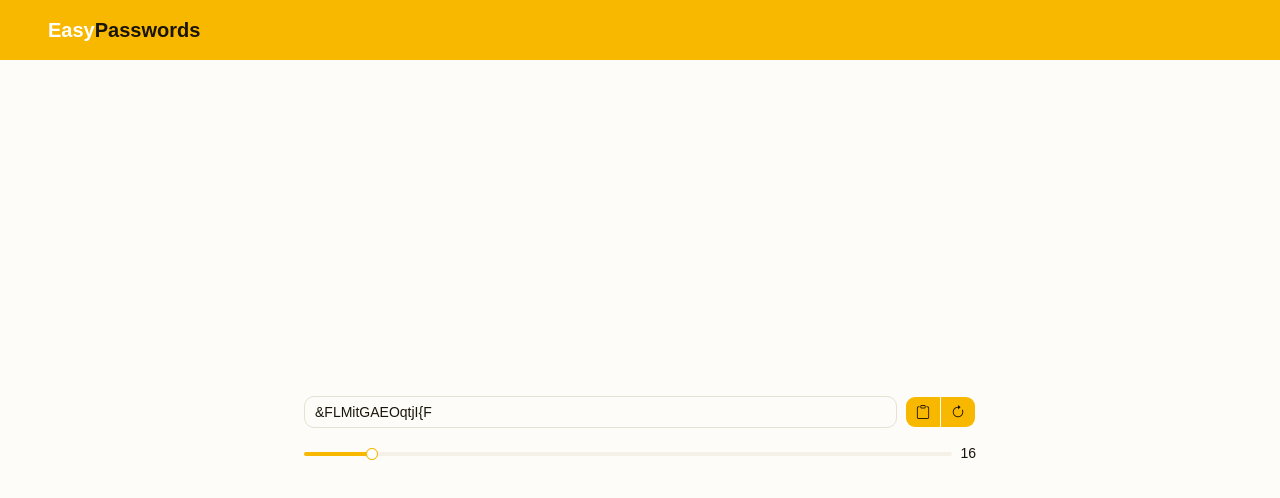
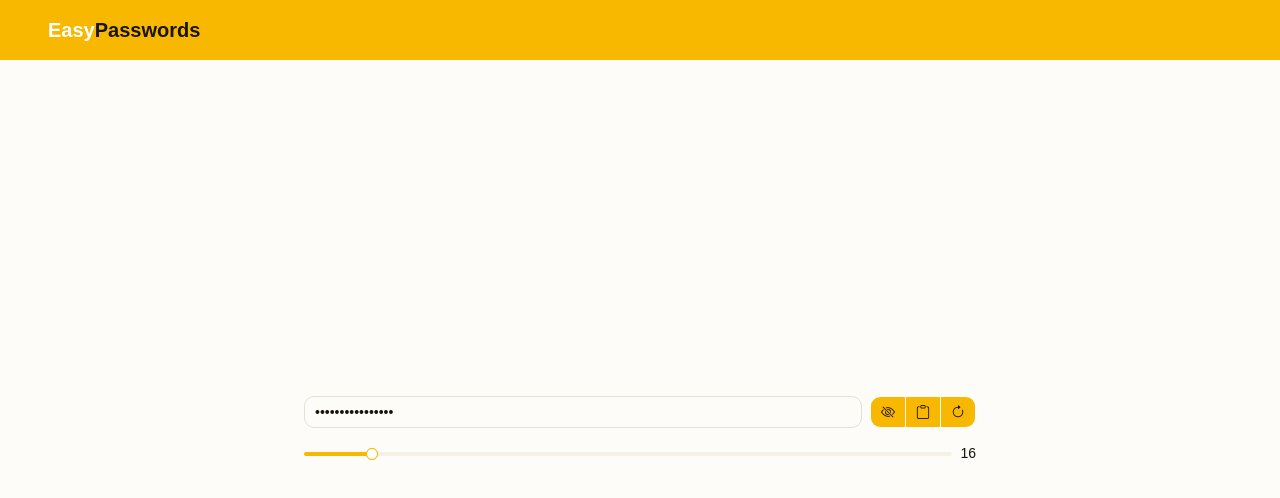
Before and after one commit to TheMineWay/easy-passwords, a React (Vite) app: page / in a window 1280 px wide. Shown: the top 498 px of the page. Built offline with nearby package versions, Linux system fonts and the light colour scheme.

Commit message:
feat: :sparkles: visibility

```diff
--- a/src/features/password-generator/components/password-generator-tool.tsx
+++ b/src/features/password-generator/components/password-generator-tool.tsx
@@ -31,13 +31,20 @@ export const PasswordGeneratorTool: React.FC = () => {
         }
     }, [password]);
 
+    /* Visibility */
+    const [isVisible, setVisible] = useState(false);
+    const onTogglePasswordVisibility = useCallback(() => setVisible((prev) => !prev), [setVisible]);
+
     /* Component */
 
     return <div className="flex flex-col gap-4">
         <div className="flex gap-2 w-full">
-            <Password className="flex-1" value={password} onChange={setPassword}/>
+            <Password className="flex-1" value={password} onChange={setPassword} visible={isVisible}/>
             <ButtonGroup>
-                <Button aria-label="Generate password" onClick={onCopyClick}>
+                <Button aria-label={isVisible ? 'Hide password' : 'Show password'} onClick={onTogglePasswordVisibility}>
+                    <i className={cn("bi", isVisible ? "bi-eye" : "bi-eye-slash")}></i>
+                </Button>
+                <Button aria-label="Copy password" onClick={onCopyClick}>
                     <i className={cn("bi", isCopied ? "bi-check" : "bi-clipboard")}></i>
                 </Button>
                 <Button aria-label="Generate password" onClick={onGeneratePasswordClick}>
--- a/src/features/password-generator/components/password.tsx
+++ b/src/features/password-generator/components/password.tsx
@@ -7,12 +7,13 @@ type PasswordProps = {
     placeholder?: string;
     className?: string;
     onChange?: (v: string) => void;
+    visible?: boolean;
 }
 
-export const Password: React.FC<PasswordProps> = ({ value, placeholder, className, onChange }) => {
+export const Password: React.FC<PasswordProps> = ({ value, placeholder, className, onChange, visible }) => {
     const id = useId();
 
     return <Field className={className}>
-        <Input id={id} placeholder={placeholder} value={value} onChange={(e) => onChange?.(e.target.value)}/>
+        <Input type={visible ? "text" : "password"} id={id} placeholder={placeholder} value={value} onChange={(e) => onChange?.(e.target.value)}/>
     </Field>
 }
```
